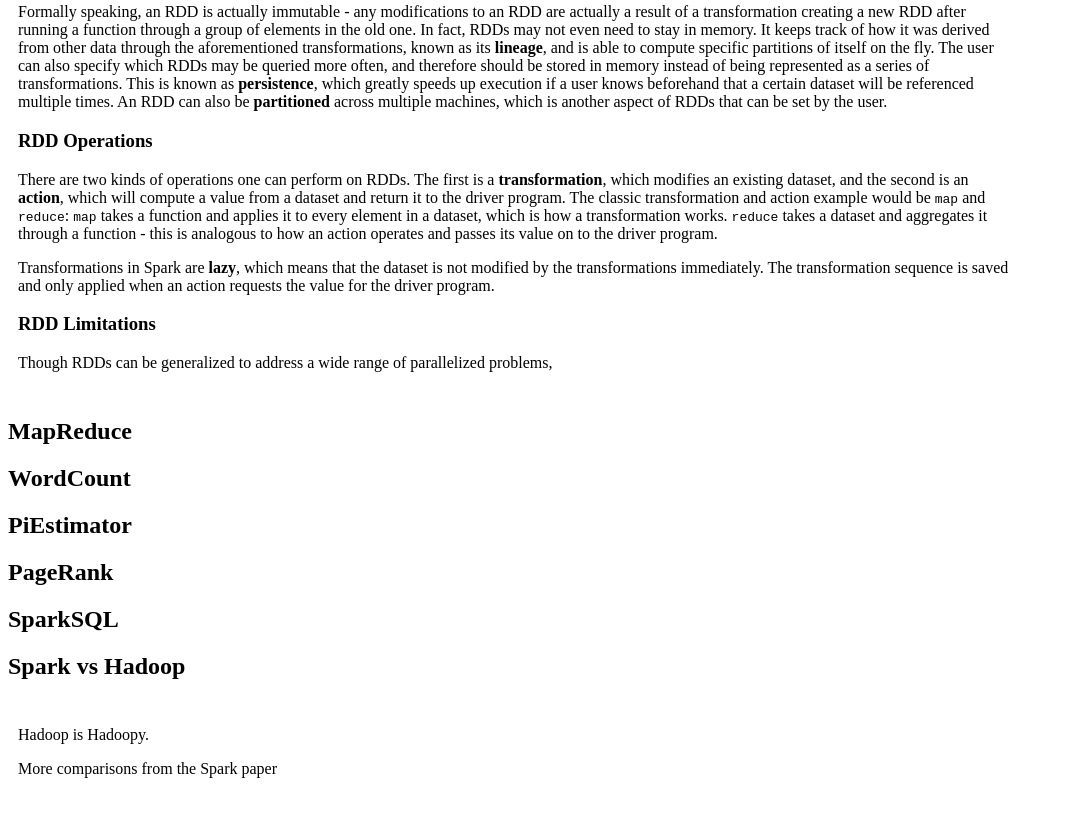
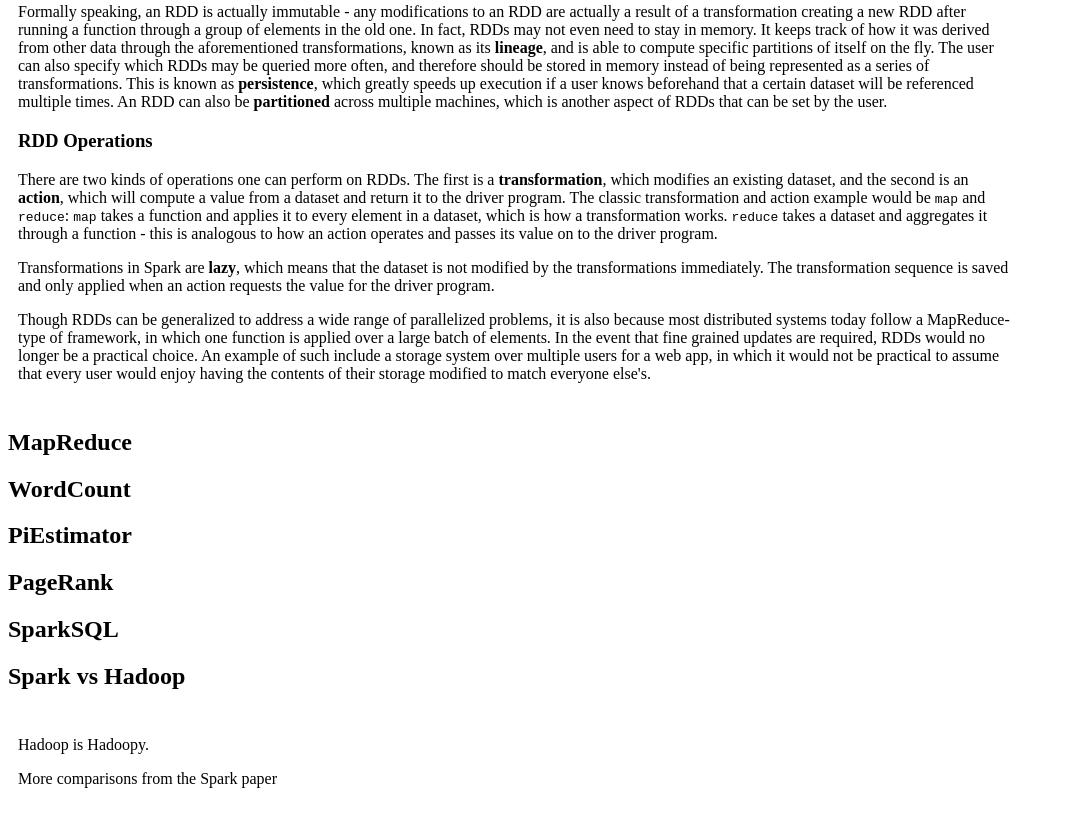
Before and after one commit to stung/cs239_spark, a plain HTML site: page index.html in a window 1280 px wide. Shown: the part 1130-1952 px from the top of the page, without its empty margins (0-1065 px from the left). Drawn offline with Linux system fonts and the light colour scheme.

Commit message:
Need to start on demo sections

```diff
--- a/index.html
+++ b/index.html
@@ -110,9 +110,12 @@
 			immediately. The transformation sequence is saved and only applied when an action requests the value for the
 			driver program.
 		</p>
-		<h3>RDD Limitations</h3>
 		<p>
-			Though RDDs can be generalized to address a wide range of parallelized problems,
+			Though RDDs can be generalized to address a wide range of parallelized problems, it is also because most distributed
+			systems today follow a MapReduce-type of framework, in which one function is applied over a large batch of elements.
+			In the event that fine grained updates are required, RDDs would no longer be a practical choice. An example of such
+			include a storage system over multiple users for a web app, in which it would not be practical to assume that every
+			user would enjoy having the contents of their storage modified to match everyone else's.
 		</p>
 	</div>
 
```
